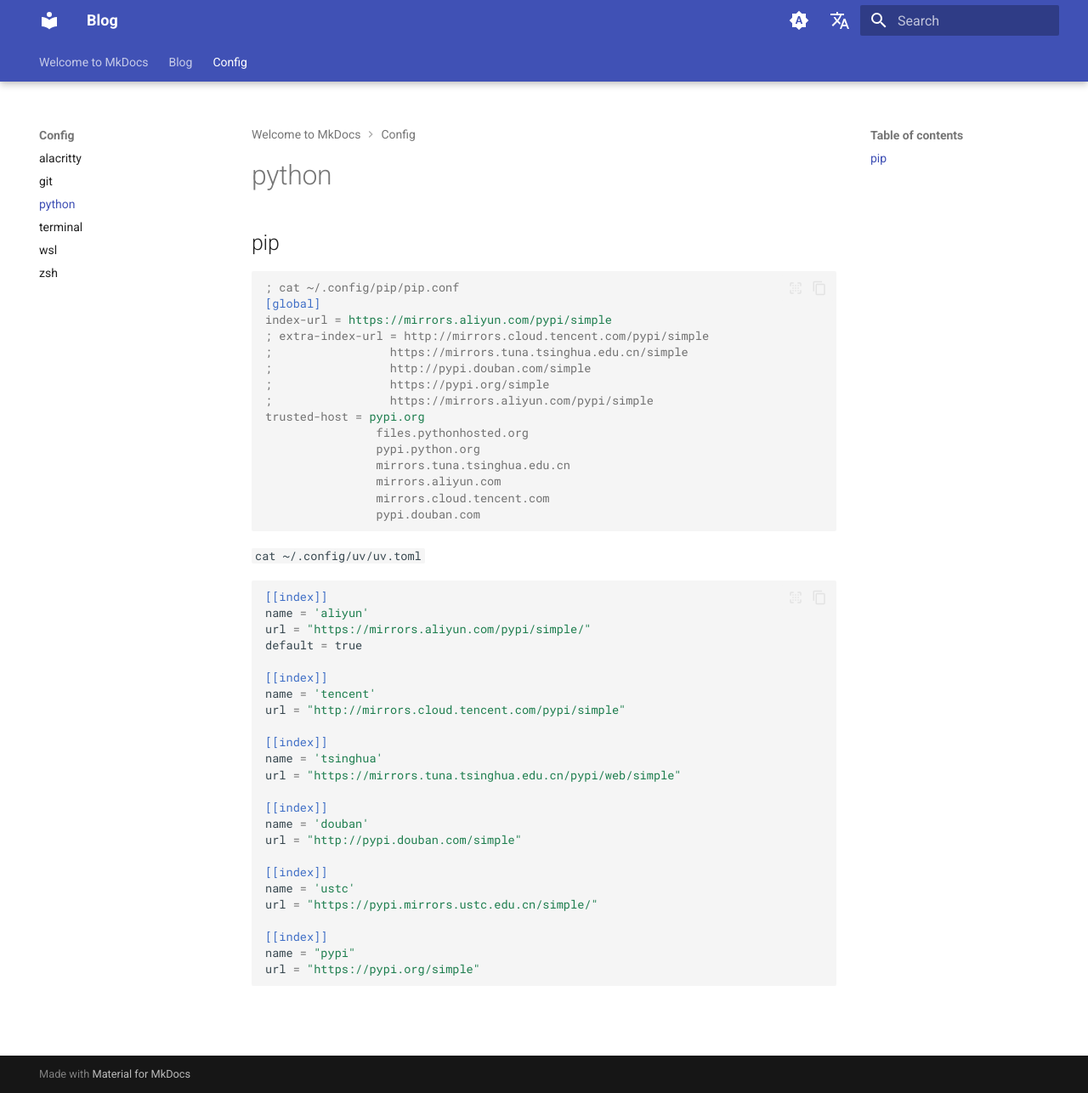
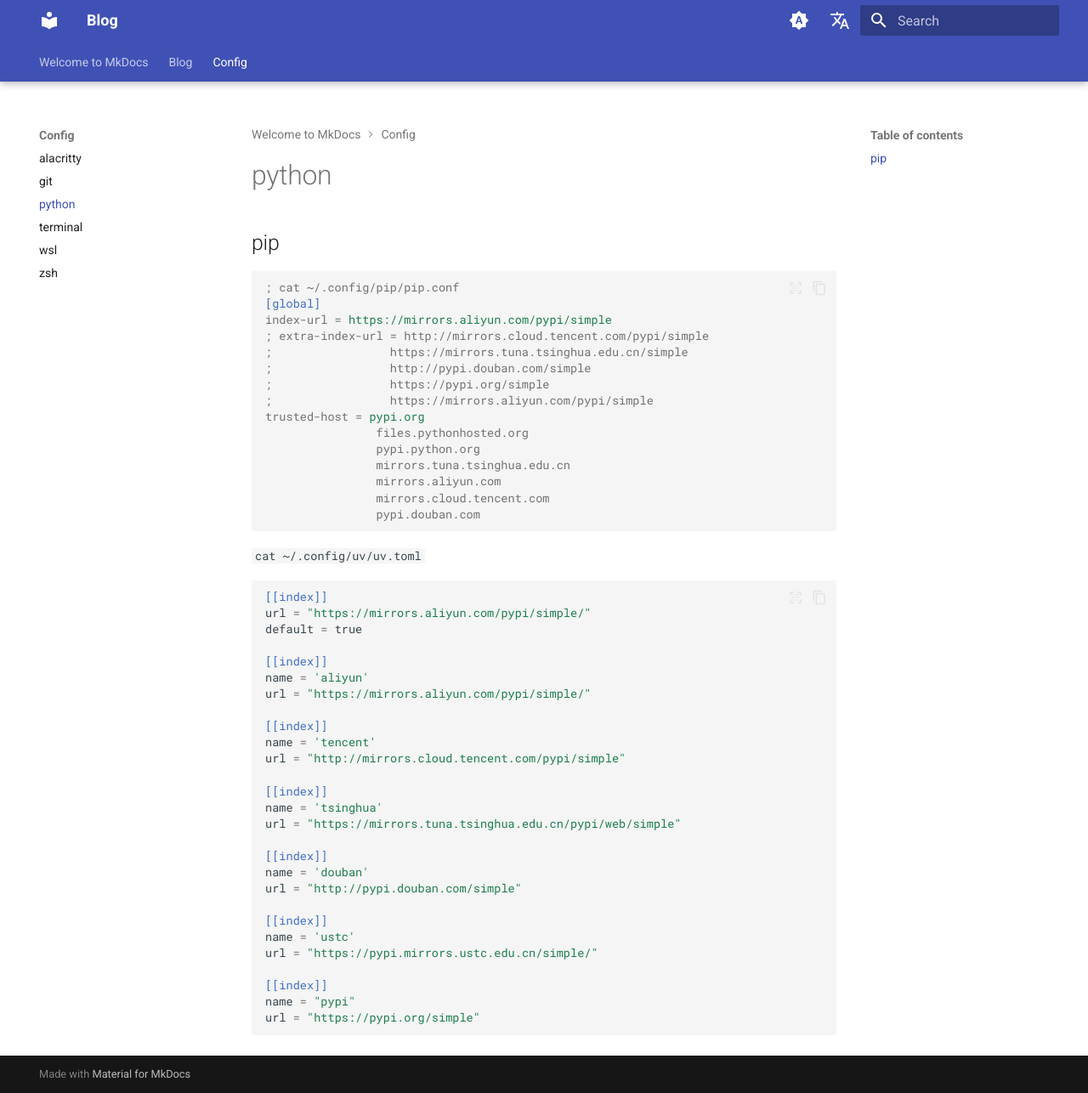
Before and after one commit to yaomengsi/blog, an MkDocs documentation site: the page built from docs/config/python.md, in a window 1280 px wide and 1286 px high. Shown: the whole window at 85% size. Built offline with MkDocs 1.6.1 and Material for MkDocs 9.7.7, drawn with Linux system fonts in a browser that asks for light colours; comment, search, counter and statistics services are not loaded; some of the changed lines change nothing that is shown.

Commit message:
fix pypi config, add katex

````diff
--- a/docs/config/python.md
+++ b/docs/config/python.md
@@ -24,9 +24,12 @@
 
 ```toml
 [[index]]
+url = "https://mirrors.aliyun.com/pypi/simple/"
+default = true
+
+[[index]]
 name = 'aliyun'
 url = "https://mirrors.aliyun.com/pypi/simple/"
-default = true
 
 [[index]]
 name = 'tencent'
--- /dev/null
+++ b/docs/javascripts/katex.js
@@ -0,0 +1,11 @@
+document$.subscribe(({ body }) => {
+  renderMathInElement(body, {
+    delimiters: [
+      { left: "$$",  right: "$$",  display: true },
+      { left: "$",   right: "$",   display: false },
+      { left: "\\(", right: "\\)", display: false },
+      { left: "\\[", right: "\\]", display: true }
+    ],
+
+  })
+})
--- a/mkdocs.yml
+++ b/mkdocs.yml
@@ -43,7 +43,7 @@
   - search
   - tags
   - blog:
-      enabled: false
+      enabled: true
 markdown_extensions:
   - pymdownx.highlight:
       anchor_linenums: true
@@ -60,6 +60,14 @@
   - def_list
   - pymdownx.tasklist:
       custom_checkbox: true
+  - pymdownx.arithmatex:
+      generic: true
+extra_javascript:
+  - javascripts/katex.js
+  - https://unpkg.com/katex@0/dist/katex.min.js
+  - https://unpkg.com/katex@0/dist/contrib/auto-render.min.js
+extra_css:
+  - https://unpkg.com/katex@0/dist/katex.min.css
 extra:
   alternate:
     - name: 中文
````
